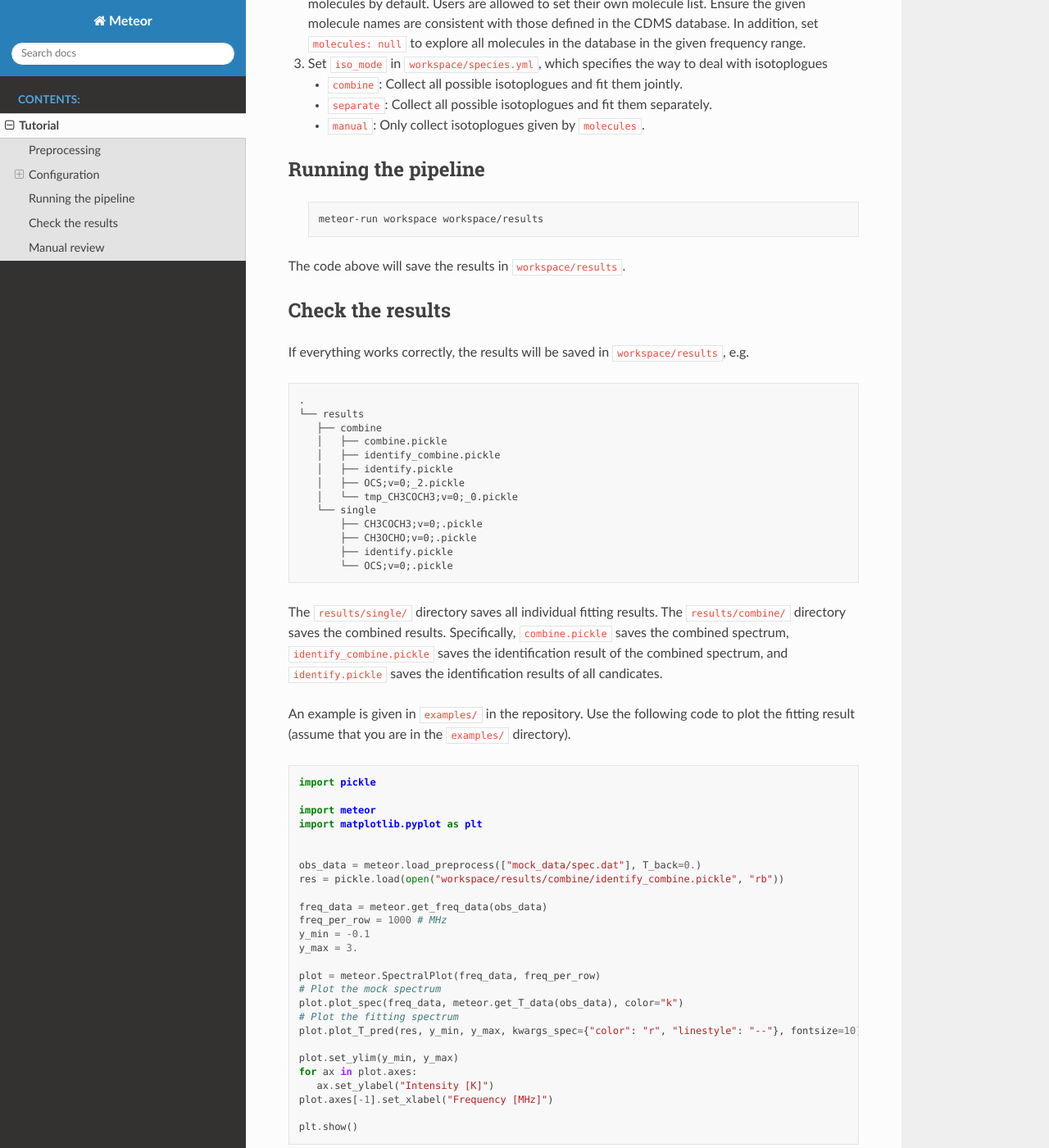
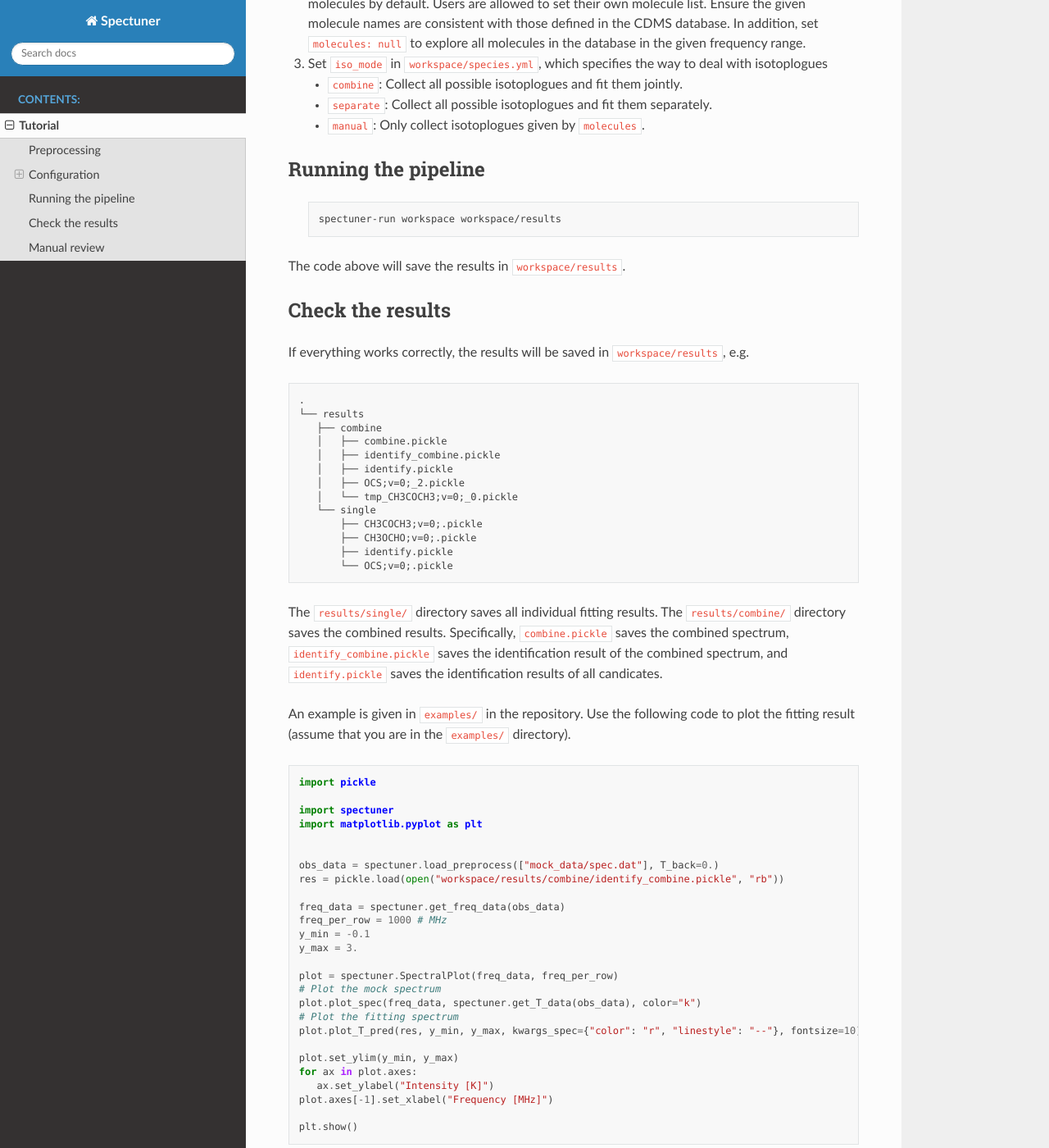
Before and after one commit to yqiuu/spectuner, a Sphinx documentation site: the page built from docs/source/tutorial.rst, in a window 1280 px wide and 1400 px high, scrolled down 1402 px. Shown: the whole window at 82% size. Built offline with Sphinx 7.4.7 and the Read the Docs theme 2.0.0, drawn with Linux system fonts in a browser that asks for light colours; some of the changed text lies outside the part shown.

Commit message:
docs: Rename meteor as spectuner

```diff
--- a/docs/source/conf.py
+++ b/docs/source/conf.py
@@ -17,7 +17,7 @@ sys.path.insert(0, os.path.abspath('../../'))
 
 # -- Project information -----------------------------------------------------
 
-project = 'Meteor'
+project = 'Spectuner'
 copyright = '2024, Yisheng Qiu'
 author = 'Yisheng Qiu'
 
--- a/docs/source/tutorial.rst
+++ b/docs/source/tutorial.rst
@@ -13,7 +13,7 @@ Configuration
 
    .. code-block:: bash
 
-      meteor-config workspace
+      spectuner-config workspace
 
 The code above will create config files in a directory named as ``workspace/``.
 All config files are YAML files.
@@ -85,7 +85,7 @@ Running the pipeline
 
    .. code-block:: bash
 
-    meteor-run workspace workspace/results
+    spectuner-run workspace workspace/results
 
 The code above will save the results in ``workspace/results``.
 
@@ -123,21 +123,21 @@ to plot the fitting result (assume that you are in the ``examples/`` directory).
 
    import pickle
 
-   import meteor
+   import spectuner
    import matplotlib.pyplot as plt
 
 
-   obs_data = meteor.load_preprocess(["mock_data/spec.dat"], T_back=0.)
+   obs_data = spectuner.load_preprocess(["mock_data/spec.dat"], T_back=0.)
    res = pickle.load(open("workspace/results/combine/identify_combine.pickle", "rb"))
 
-   freq_data = meteor.get_freq_data(obs_data)
+   freq_data = spectuner.get_freq_data(obs_data)
    freq_per_row = 1000 # MHz
    y_min = -0.1
    y_max = 3.
 
-   plot = meteor.SpectralPlot(freq_data, freq_per_row)
+   plot = spectuner.SpectralPlot(freq_data, freq_per_row)
    # Plot the mock spectrum
-   plot.plot_spec(freq_data, meteor.get_T_data(obs_data), color="k")
+   plot.plot_spec(freq_data, spectuner.get_T_data(obs_data), color="k")
    # Plot the fitting spectrum
    plot.plot_T_pred(res, y_min, y_max, kwargs_spec={"color": "r", "linestyle": "--"}, fontsize=10)
 
@@ -164,4 +164,4 @@ example above, users can include OCS;v=0; (``id=2``) by setting
 Then, run
    .. code-block:: bash
 
-      meteor-modify workspace workspace/results
+      spectuner-modify workspace workspace/results
```
Also changed, not shown: docs/source/index.rst (+6 -6 lines).
